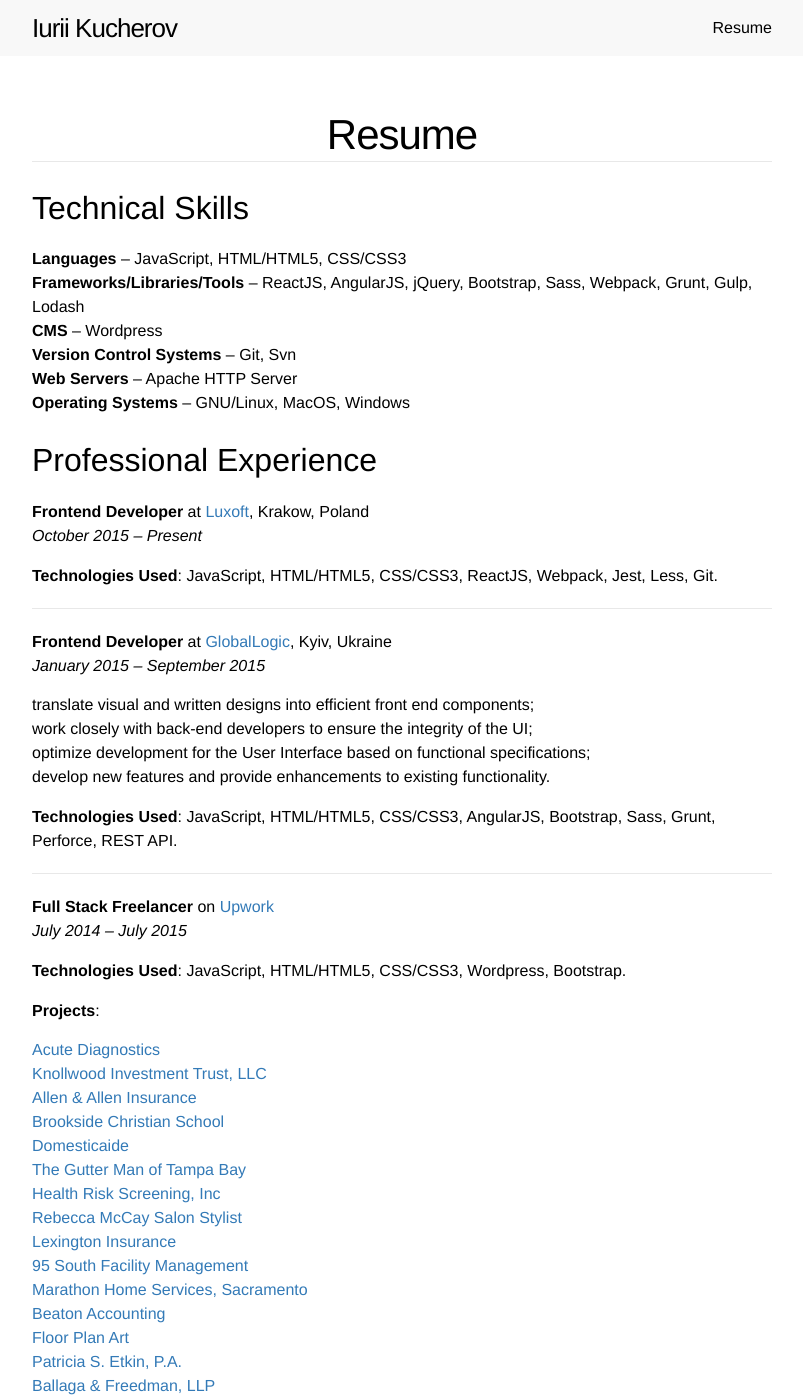
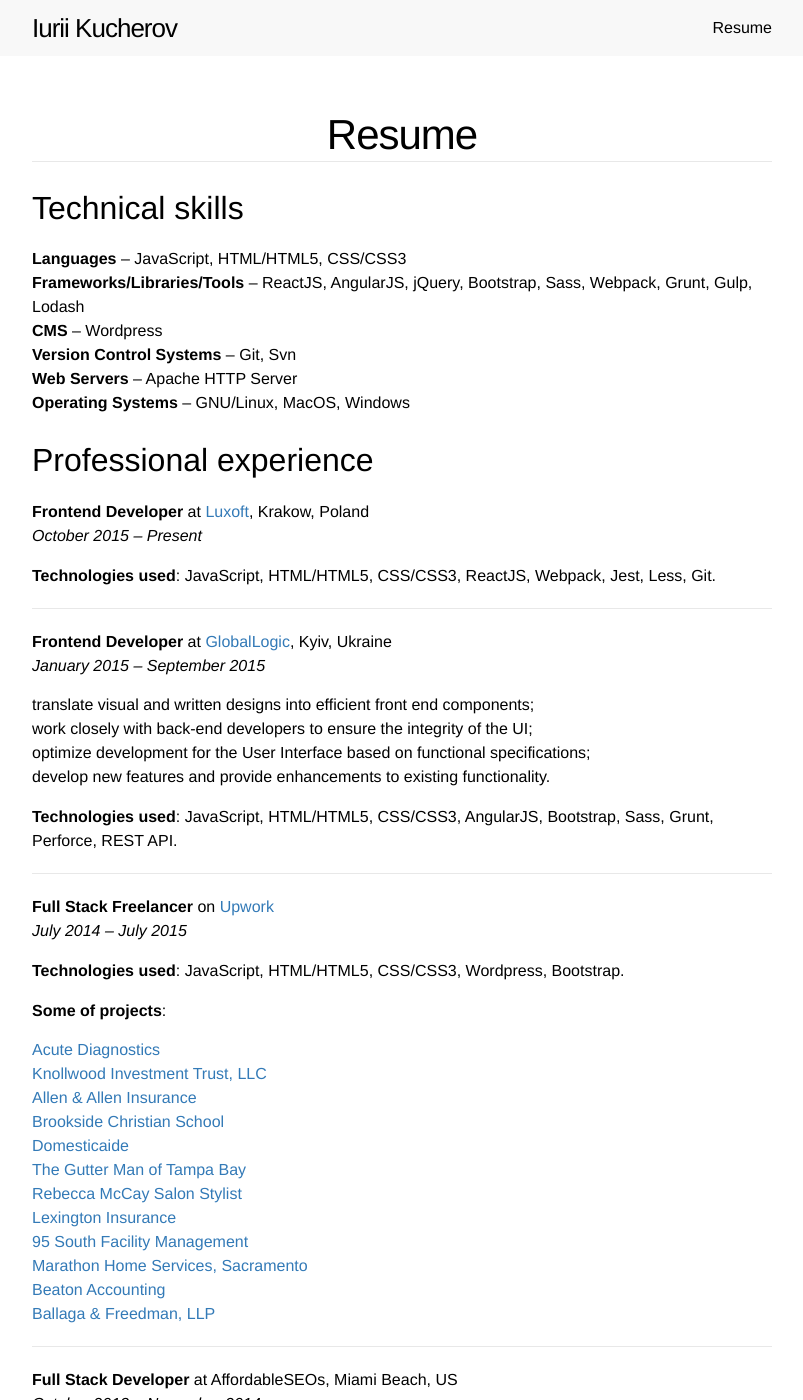
Before and after one commit to yuyokk/yuyokk.github.io, a Jekyll site: the page built from resume.md, in a window 1280 px wide and 1400 px high. Shown: the whole window, without its empty margins (238-1041 px from the left). Built offline with Jekyll 4.4.1, drawn with Linux system fonts in a browser that asks for light colours; some of the changed text lies outside the part shown.

Commit message:
Update resume.md

```diff
--- a/resume.md
+++ b/resume.md
@@ -5,7 +5,7 @@
 permalink: /resume/
 ---
 
-# Technical Skills
+# Technical skills
 
 + **Languages** – JavaScript, HTML/HTML5, CSS/CSS3
 + **Frameworks/Libraries/Tools** – ReactJS, AngularJS, jQuery, Bootstrap, Sass, Webpack, Grunt, Gulp, Lodash
@@ -14,12 +14,12 @@
 + **Web Servers** – Apache HTTP Server
 + **Operating Systems** – GNU/Linux, MacOS, Windows
 
-# Professional Experience
+# Professional experience
 
 **Frontend Developer** at <a href="http://www.luxoft.com/" target="_blank">Luxoft</a>, Krakow, Poland<br/>
 _October 2015 – Present_
 
-**Technologies Used**: JavaScript, HTML/HTML5, CSS/CSS3, ReactJS, Webpack, Jest, Less, Git.
+**Technologies used**: JavaScript, HTML/HTML5, CSS/CSS3, ReactJS, Webpack, Jest, Less, Git.
 
 ----------
 
@@ -31,16 +31,16 @@
 + optimize development for the User Interface based on functional specifications;
 + develop new features and provide enhancements to existing functionality.
 
-**Technologies Used**: JavaScript, HTML/HTML5, CSS/CSS3, AngularJS, Bootstrap, Sass, Grunt, Perforce, REST API.
+**Technologies used**: JavaScript, HTML/HTML5, CSS/CSS3, AngularJS, Bootstrap, Sass, Grunt, Perforce, REST API.
 
 ----------
 
 **Full Stack Freelancer** on <a href="https://www.upwork.com/users/~01c8013e8487023dcf" target="_blank">Upwork</a><br/>
 _July 2014 – July 2015_
 
-**Technologies Used**: JavaScript, HTML/HTML5, CSS/CSS3, Wordpress, Bootstrap.
+**Technologies used**: JavaScript, HTML/HTML5, CSS/CSS3, Wordpress, Bootstrap.
 
-**Projects**:
+**Some of projects**:
 
 + <a href="http://acutediagnostics.com/" target="_blank">Acute Diagnostics</a>
 + <a href="http://trustknollwood.com/" target="_blank">Knollwood Investment Trust, LLC</a>
@@ -48,14 +48,11 @@
 + <a href="http://brooksidechristian.com/" target="_blank">Brookside Christian School</a>
 + <a href="http://domesticaide.com/" target="_blank">Domesticaide</a>
 + <a href="http://gutter-man.com/" target="_blank">The Gutter Man of Tampa Bay</a>
-+ <a href="http://hrstonline.com/" target="_blank">Health Risk Screening, Inc</a>
 + <a href="http://rebeccathestylist.com/" target="_blank">Rebecca McCay Salon Stylist</a>
 + <a href="http://pia-ins.com/" target="_blank">Lexington Insurance</a>
 + <a href="http://95southinc.com/" target="_blank">95 South Facility Management</a>
 + <a href="http://gomarathon.net/" target="_blank">Marathon Home Services, Sacramento</a>
 + <a href="http://beatonaccounting.com/" target="_blank">Beaton Accounting</a>
-+ <a href="http://floorplanart.com/" target="_blank">Floor Plan Art</a>
-+ <a href="http://psetkin.com/" target="_blank">Patricia S. Etkin, P.A.</a>
 + <a href="http://ballagafreedman.com/" target="_blank">Ballaga & Freedman, LLP</a>
 
 ----------
@@ -67,14 +64,13 @@
 + provide occasional technical support to customer as required;
 + follow a defined schedule and prioritize workload to meet deadlines.
 
-**Technologies Used**: PHP, Wordpress, Magento, Drupal, JavaScript, HTML/HTML5, CSS/CSS3, jQuery, Sass, Bootstrap, Git, Photoshop, MySQL.
+**Technologies used**: PHP, Wordpress, Magento, Drupal, JavaScript, HTML/HTML5, CSS/CSS3, jQuery, Sass, Bootstrap, Git, Photoshop, MySQL.
 
-**Projects**:
+**Some of projects**:
 
 + <a href="http://www.ebusinessfunding.net/" target="_blank">Small Business Loans for Working Capital</a>
 + <a href="http://www.knightcapitalfunding.com/" target="_blank">Knight Capital Funding</a>
 + <a href="http://workingcapital.nyc/" target="_blank">Working Capital NYC</a>
-+ <a href="http://maxmerchantcashadvance.com/" target="_blank">Max Merchant Cash Advance</a>
 + <a href="http://tigerfundingllc.com/" target="_blank">Tiger Funding LLC</a>
 + <a href="http://greenwichcapitalfunding.com/" target="_blank">Greenwich Capital Funding</a>
 + <a href="http://leadgencollc.com/" target="_blank">Leadgenco LLC</a>
@@ -91,7 +87,7 @@
 + participate in code reviews of own and others’ work;
 + identify and fix problems uncovered by testing or customers feedback.
 
-**Technologies Used**: Perl, Mason, JavaScript, HTML/HTML5, CSS/CSS3, jQuery, Git, SVN, REST API, MySQL.
+**Technologies used**: Perl, Mason, JavaScript, HTML/HTML5, CSS/CSS3, jQuery, Git, SVN, REST API, MySQL.
 
 # Education
 
@@ -106,7 +102,7 @@
 + Ukrainian, Russian – native;
 + Polish - basic.
 
-# Social Profiles
+# Social profiles
 + <a href="https://github.com/yuyokk" target="_blank">GitHub</a>
 + <a href="http://stackoverflow.com/users/1022726/yuyokk" target="_blank">StackOverflow</a>
 + <a href="https://ua.linkedin.com/in/ikucherov" target="_blank">LinkedIn</a>
```
